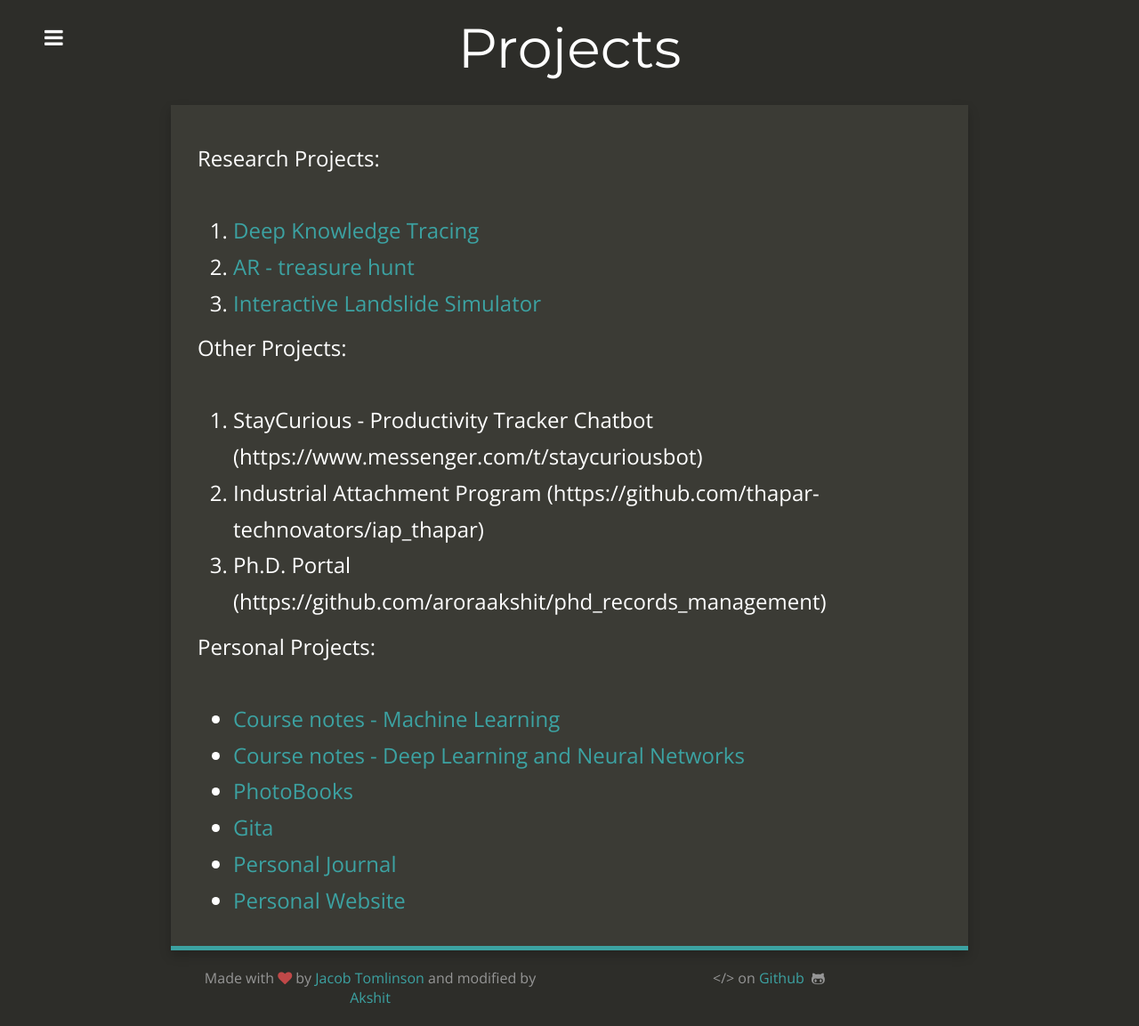
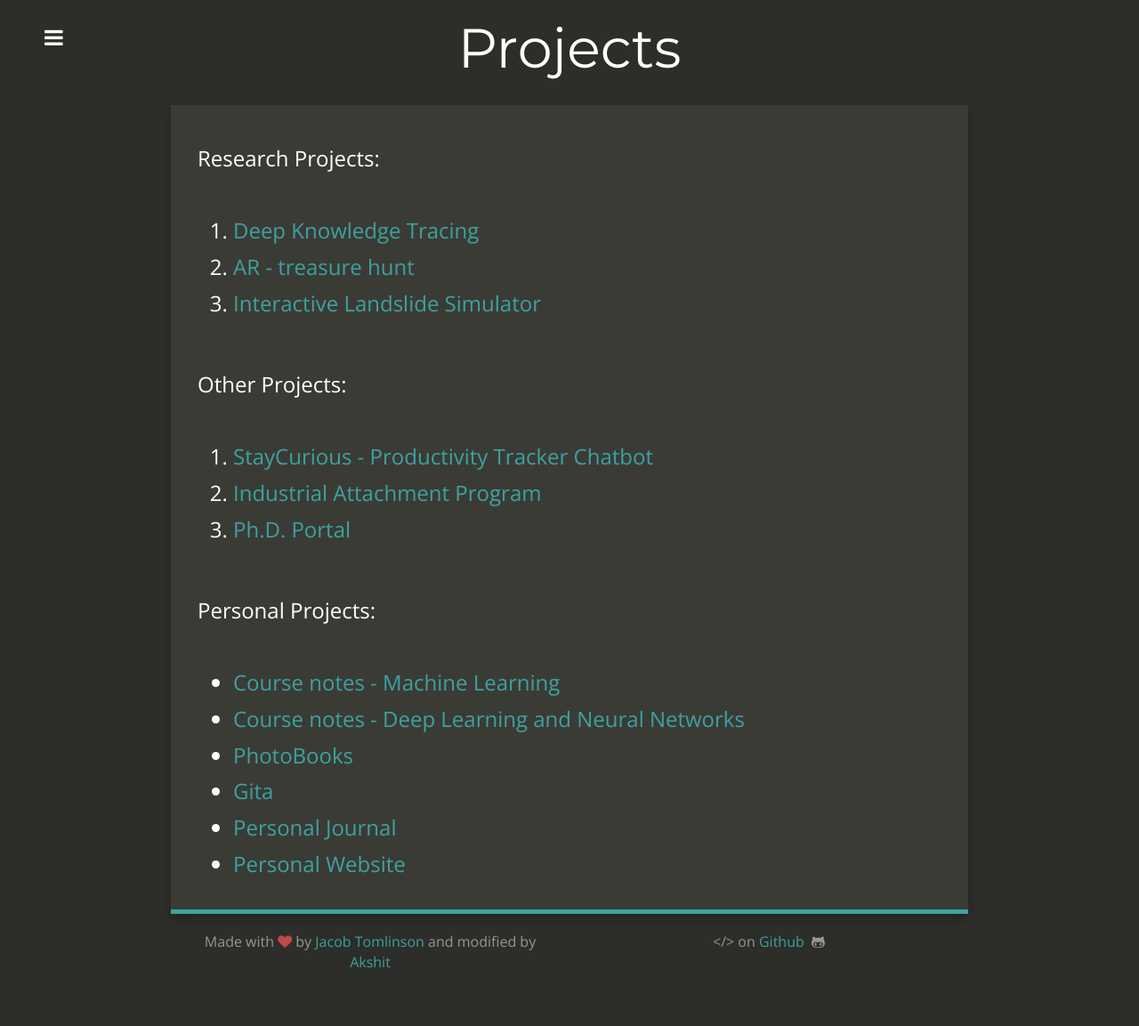
Before and after one commit to aroraakshit/aroraakshit.github.io, a Jekyll site: the page built from projects.md, in a window 1280 px wide. Shown: the whole page at 89% size. Built offline with Jekyll 4.4.1, drawn with Linux system fonts in a browser that asks for light colours; nearby versions of some CDN libraries; after the commit the page ends 1112 px from its top, so only the background shows below that.

Commit message:
updated resume

```diff
--- a/projects.md
+++ b/projects.md
@@ -7,13 +7,17 @@ Research Projects:
 1. [Deep Knowledge Tracing](https://aroraakshit.github.io/deep_knowledge_tracing/)
 2. [AR - treasure hunt](https://aroraakshit.github.io/search_task_DRDO/)
 3. [Interactive Landslide Simulator](https://aroraakshit.github.io/ils/)
+<br><br>
 
 Other Projects:
-1. StayCurious - Productivity Tracker Chatbot (https://www.messenger.com/t/staycuriousbot)
-2. Industrial Attachment Program (https://github.com/thapar-technovators/iap_thapar)
-3. Ph.D. Portal (https://github.com/aroraakshit/phd_records_management)
+
+1. [StayCurious - Productivity Tracker Chatbot](https://www.messenger.com/t/staycuriousbot)
+2. [Industrial Attachment Program](https://github.com/thapar-technovators/iap_thapar)
+3. [Ph.D. Portal](https://github.com/aroraakshit/phd_records_management)
+<br><br>
 
 Personal Projects:
+
 - [Course notes - Machine Learning](https://github.com/aroraakshit/csci5622_MachineLearning)
 - [Course notes - Deep Learning and Neural Networks](https://github.com/aroraakshit/csci5922_neuralNetworks_deepLearning)
 - [PhotoBooks](https://aroraakshit.github.io/adam-blog/)
```
Also changed, not shown: 3 other files.
